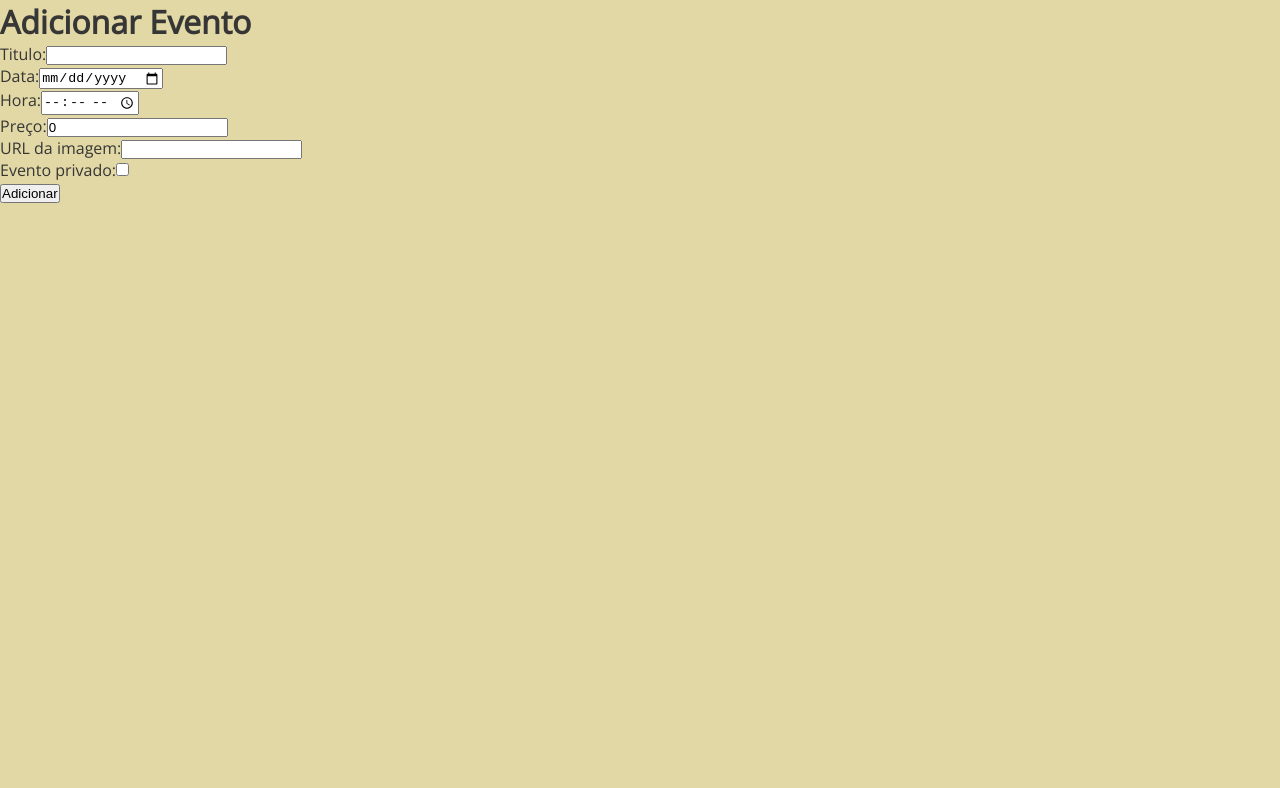
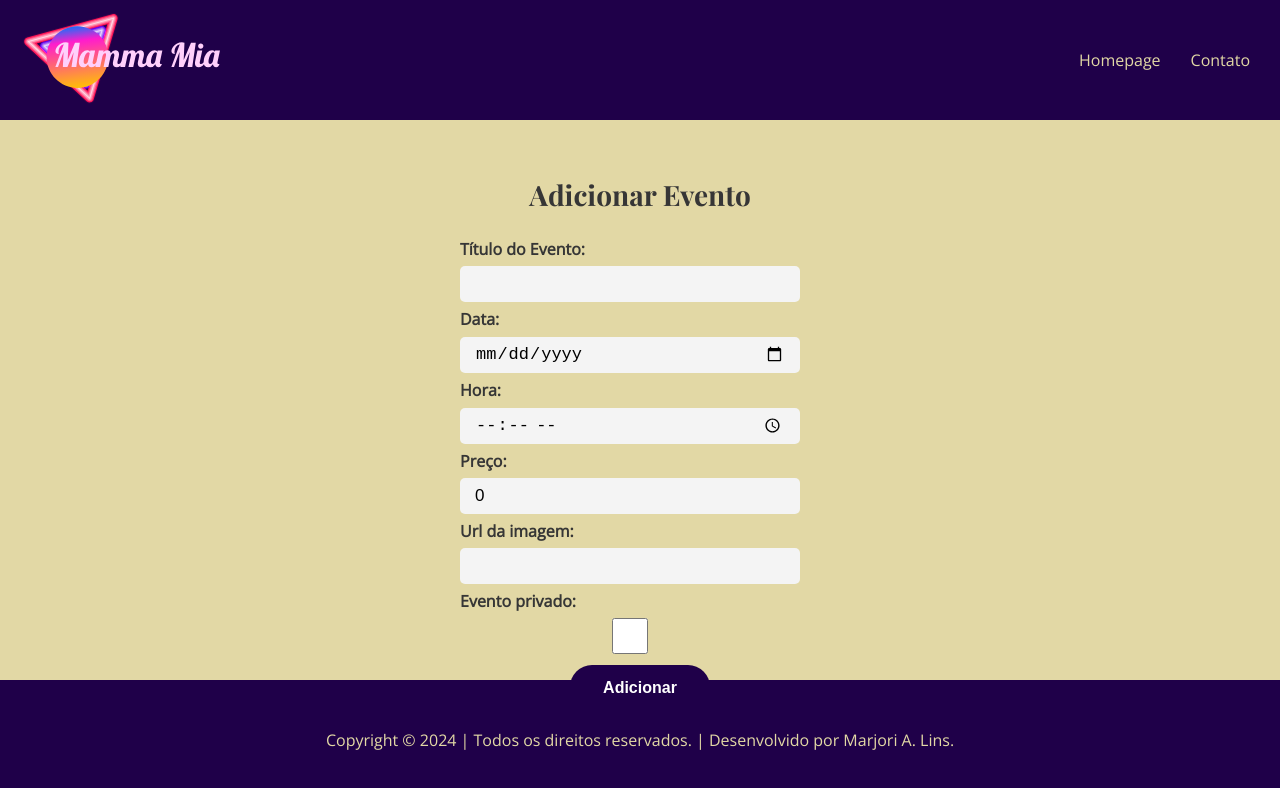
Before and after one commit to MarjoriLins/casa-de-eventos, a React (Vite) app: page /adicionar-evento in a window 1280 px wide. Shown: the top 788 px of the page. Built offline with nearby package versions, Linux system fonts and the light colour scheme.

Commit message:
Estilizado com CSS Página de Adicionar Evento.

```diff
--- a/src/components/pages/AdicionarEvento/adicionarEvento.jsx
+++ b/src/components/pages/AdicionarEvento/adicionarEvento.jsx
@@ -1,5 +1,17 @@
 import { useState } from "react";
 import axios from "axios";
+
+import Cabecalho from "../../Cabecalho/cabecalho";
+import Rodape from "../../Rodape/rodape";
+
+import {
+  AddEventoContainer,
+  FormTitle,
+  FormAdd,
+  FormInput,
+  FormLabel,
+  FormButton,
+} from "./adicionarEvento.styles";
 
 const AdicionarEvento = () => {
   const [evento, setEvento] = useState({
@@ -36,70 +48,75 @@ const AdicionarEvento = () => {
 
   return (
     <>
-      <h1>Adicionar Evento</h1>
-      <form onSubmit={handleSubmit}>
-        <label>
-          Titulo:
-          <input
+      <Cabecalho />
+      <AddEventoContainer>
+        <FormTitle>Adicionar Evento</FormTitle>
+        <FormAdd onSubmit={handleSubmit}>
+          <FormLabel>
+            Título do Evento:
+            <FormInput
               type="text"
               name="titulo"
               value={evento.titulo}
               onChange={handleChange}
             />
-        </label>
+          </FormLabel>
           <br />
-        <label>
+          <FormLabel>
             Data:
-          <input
+            <FormInput
               type="date"
               name="data"
               value={evento.data}
               onChange={handleChange}
             />
-        </label>
+          </FormLabel>
           <br />
-        <label>
+          <FormLabel>
             Hora:
-          <input
+            <FormInput
               type="time"
               name="horario"
               value={evento.horario}
               onChange={handleChange}
             />
-        </label>
+          </FormLabel>
           <br />
-        <label>
+          <FormLabel>
             Preço:
-          <input
+            <FormInput
               type="number"
               name="preco"
               value={evento.preco}
               onChange={handleChange}
             />
-        </label>
+          </FormLabel>
           <br />
-        <label>
-          URL da imagem:
-          <input
+          <FormLabel>
+            Url da imagem:
+            <FormInput
               type="text"
               name="url_da_imagem"
               value={evento.url_da_imagem}
               onChange={handleChange}
             />
-        </label>
+          </FormLabel>
           <br />
-        <label>
+          <FormLabel>
             Evento privado:
-          <input
+            <FormInput
               type="checkbox"
               name="evento_privado"
               checked={evento.evento_privado}
               onChange={handleChange}
             />
-        </label>
+          </FormLabel>
           <br />
-        <button type="submit">Adicionar</button>
-      </form>
+          <FormButton type="submit">Adicionar</FormButton>
+          <br />
+        </FormAdd>
+      </AddEventoContainer>
+      <Rodape />
     </>
   );
 };
--- a/src/components/pages/AdicionarEvento/adicionarEvento.styles.jsx
+++ b/src/components/pages/AdicionarEvento/adicionarEvento.styles.jsx
@@ -0,0 +1,64 @@
+import styled from "styled-components";
+
+export const AddEventoContainer = styled.div`
+  font-size: 17px;
+  line-height: 200%;
+  font-weight: 400;
+  height: calc(100vh - 240px);
+  width: 100%;
+  padding-top: 58px;
+  justify-content: center;
+`;
+export const FormTitle = styled.h1`
+  text-align: center;
+  font-family: 'Playfair Display', serif;
+  font-size: 28px;'
+  font-weight: 400;
+  color: #1f0049;
+
+`;
+
+export const FormAdd = styled.form`
+  width: 400px;
+  display: block;
+  margin: auto;
+  justify-content: center;
+  text-align: left;
+  padding: 20px;
+  border-radius: 5px;
+`;
+
+export const FormInput = styled.input`
+  width: calc(100% - 20px);
+
+  padding: 15px;
+  border: none;
+  height: 36px;
+  font-size: 17px;
+  line-height: 150%;
+  border-radius: 5px;
+  background-color: #f4f4f4;
+`;
+
+export const FormLabel = styled.label`
+  font-size: 16px;
+  font-weight: 700;
+  line-height: 125%;
+  padding-top: 20px;
+`;
+
+export const FormButton = styled.button`
+  display: block;
+  margin: auto;
+  text-align: center;
+  width: 140px;
+  height: 44px;
+  border: 1px solid transparent;
+  border-radius: 22px;
+  background-color: #1f0049;
+  color: #ffffff;
+  font-size: 16px;
+  font-weight: 700;
+  line-height: 44px;
+  text-decoration: none;
+`;
--- a/src/components/pages/ListaEventos/listaEventos.styles.jsx
+++ b/src/components/pages/ListaEventos/listaEventos.styles.jsx
@@ -6,6 +6,7 @@ export const ListaContainer = styled.div`
   min-height: calc(100vh - 240px);
   display: block;
   margin: auto;
+  justify-content: center;
 `;
 export const ListaTitulo = styled.h1`
   font-family: "Playfair Display", serif;
```
Lines whose indentation alone changed are shown as unchanged.
